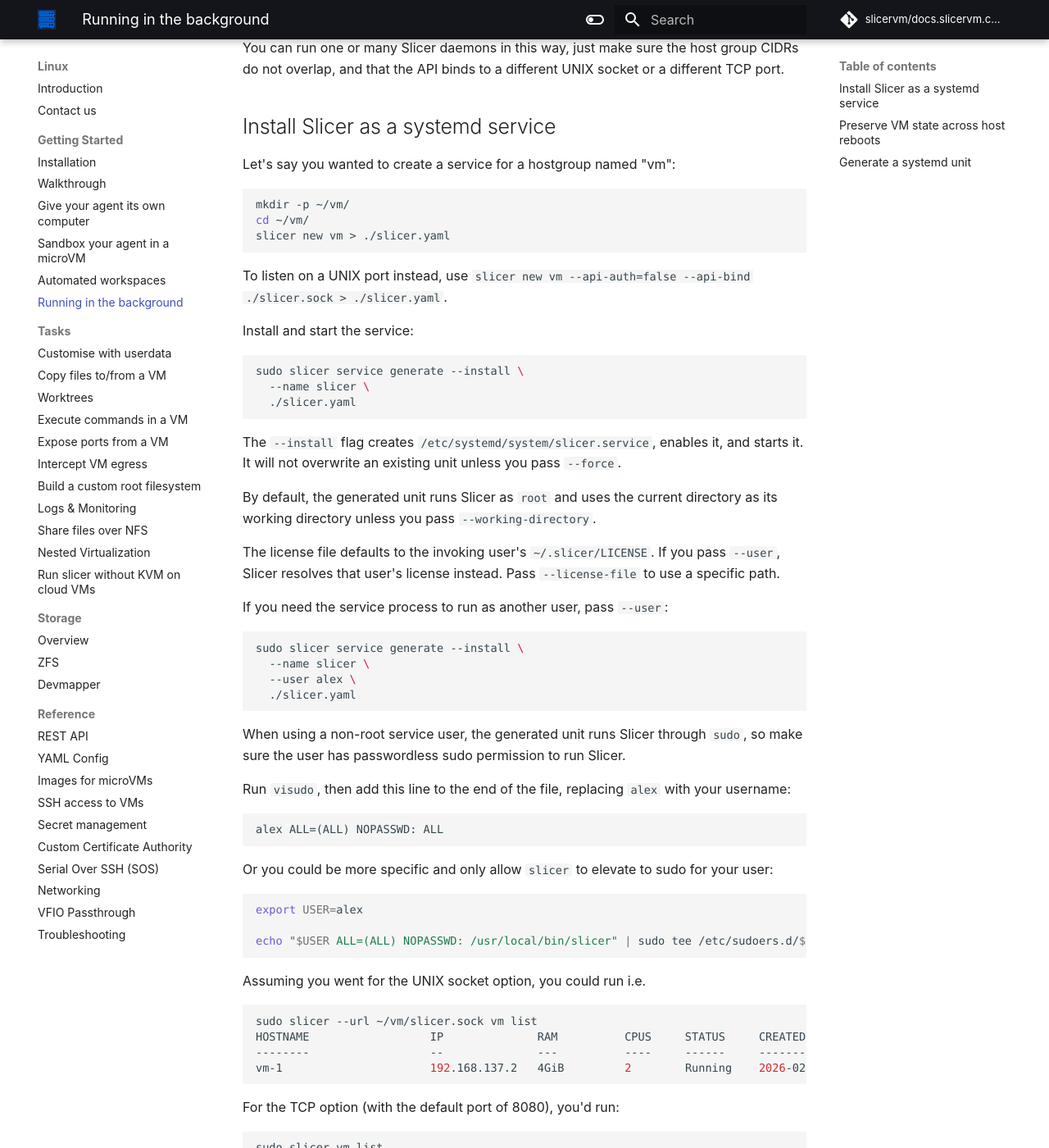
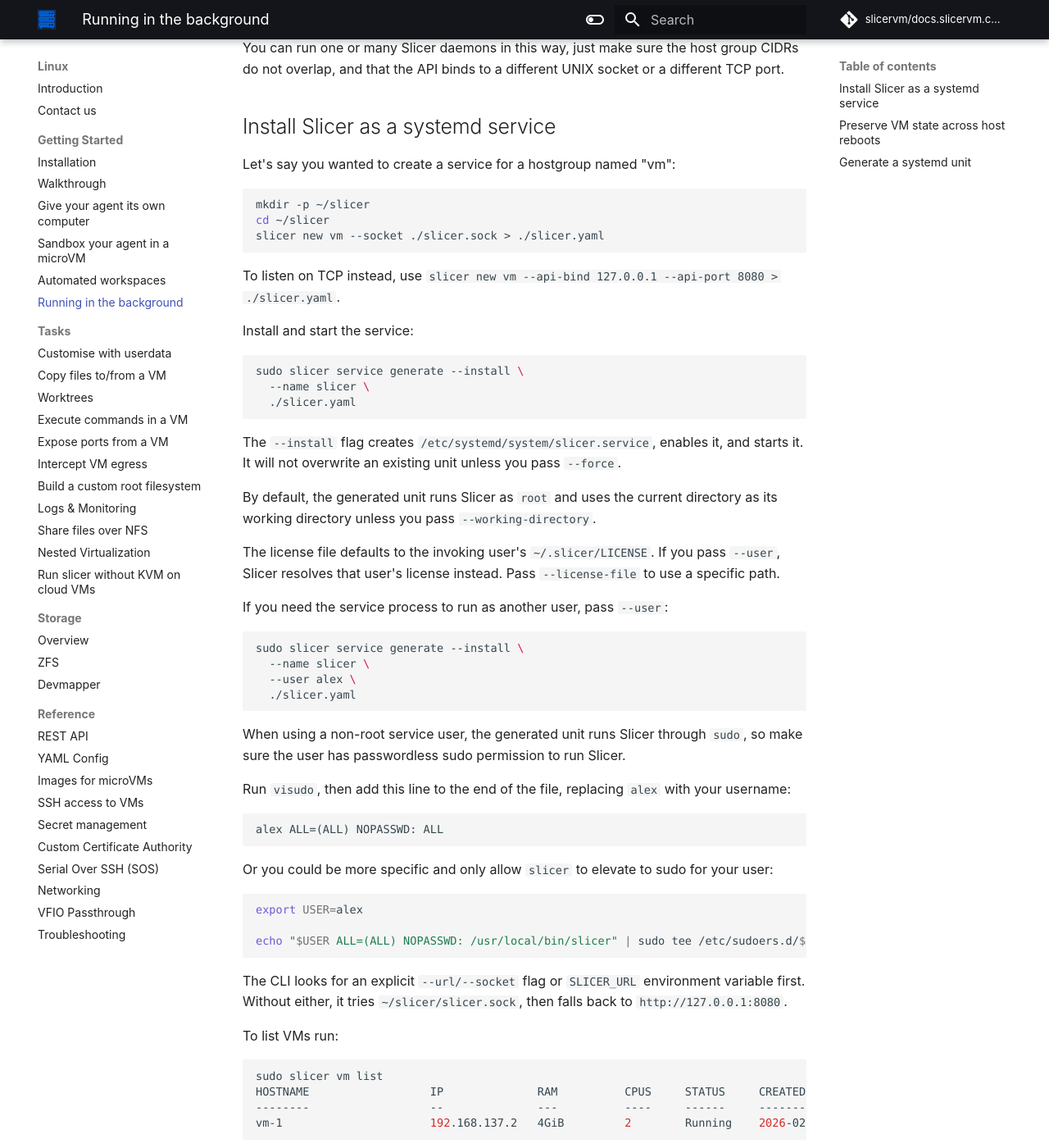
Before and after one commit to slicervm/docs.slicervm.com, an MkDocs documentation site: the page built from docs/getting-started/daemon.md, in a window 1280 px wide and 1400 px high, scrolled down 527 px. Shown: the whole window at 82% size. Built offline with MkDocs 1.6.1 and Material for MkDocs 9.7.7, drawn with Linux system fonts in a browser that asks for light colours; some web fonts are replaced; comment, search, counter and statistics services are not loaded.

Commit message:
Run Slicer from the default Linux directory
Use ~/slicer as the working directory for the systemd daemon setup. This
places slicer.sock at ~/slicer/slicer.sock, where the CLI now discovers
it automatically, and documents the CLI endpoint discovery order.

Signed-off-by: Han Verstraete (OpenFaaS Ltd) <han@openfaas.com>

````diff
--- a/docs/getting-started/daemon.md
+++ b/docs/getting-started/daemon.md
@@ -16,12 +16,12 @@
 Let's say you wanted to create a service for a hostgroup named "vm":
 
 ```bash
-mkdir -p ~/vm/
-cd ~/vm/
-slicer new vm > ./slicer.yaml
+mkdir -p ~/slicer
+cd ~/slicer
+slicer new vm --socket ./slicer.sock > ./slicer.yaml
 ```
 
-To listen on a UNIX port instead, use `slicer new vm --api-auth=false --api-bind ./slicer.sock > ./slicer.yaml`.
+To listen on TCP instead, use `slicer new vm --api-bind 127.0.0.1 --api-port 8080 > ./slicer.yaml`.
 
 Install and start the service:
 
@@ -62,16 +62,11 @@
 echo "$USER ALL=(ALL) NOPASSWD: /usr/local/bin/slicer" | sudo tee /etc/sudoers.d/$USER-slicer
 ```
 
-Assuming you went for the UNIX socket option, you could run i.e.
+The CLI looks for an explicit `--url/--socket` flag or `SLICER_URL` environment variable
+first. Without either, it tries `~/slicer/slicer.sock`, then falls back to
+`http://127.0.0.1:8080`.
 
-```bash
-sudo slicer --url ~/vm/slicer.sock vm list
-HOSTNAME                  IP              RAM          CPUS     STATUS     CREATED              TAGS
---------                  --              ---          ----     ------     -------              -----
-vm-1                      192.168.137.2   4GiB         2        Running    2026-02-27 16:30:53
-```
-
-For the TCP option (with the default port of 8080), you'd run:
+To list VMs run:
 
 ```bash
 sudo slicer vm list
````
